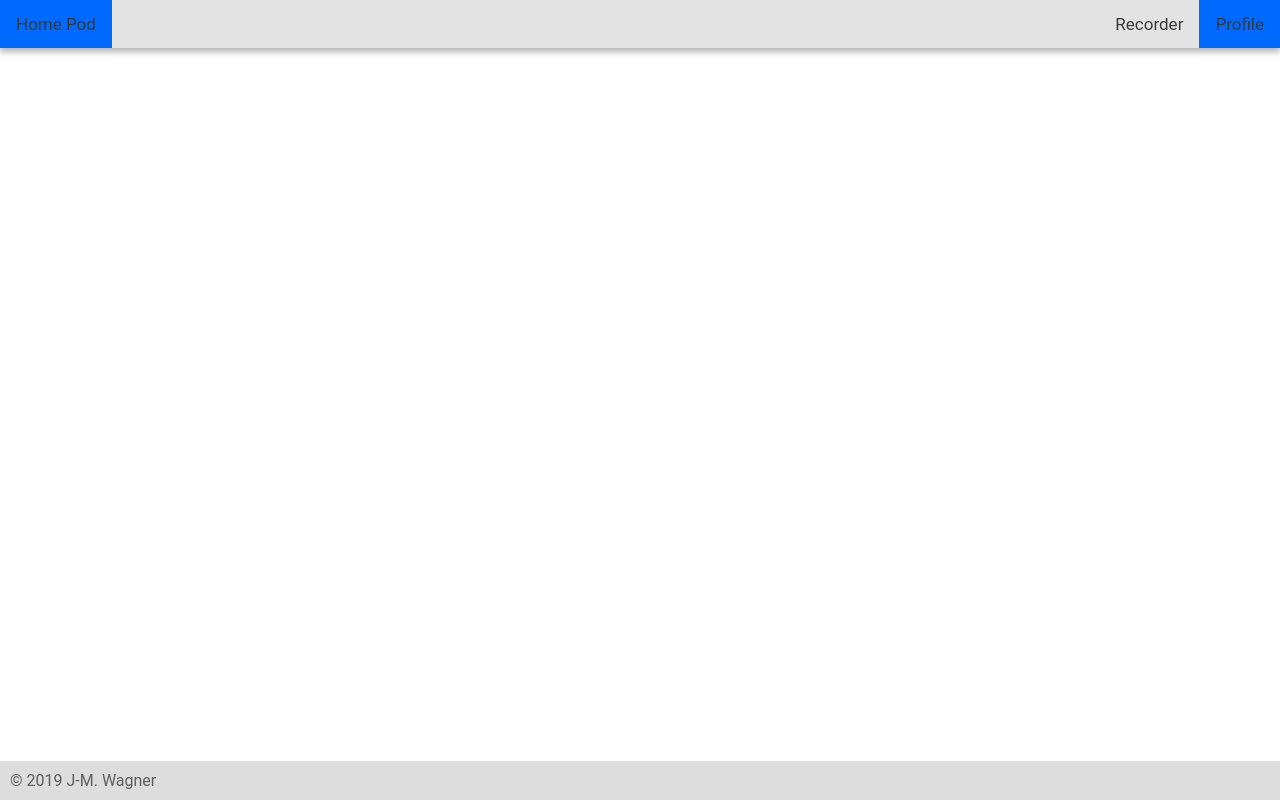
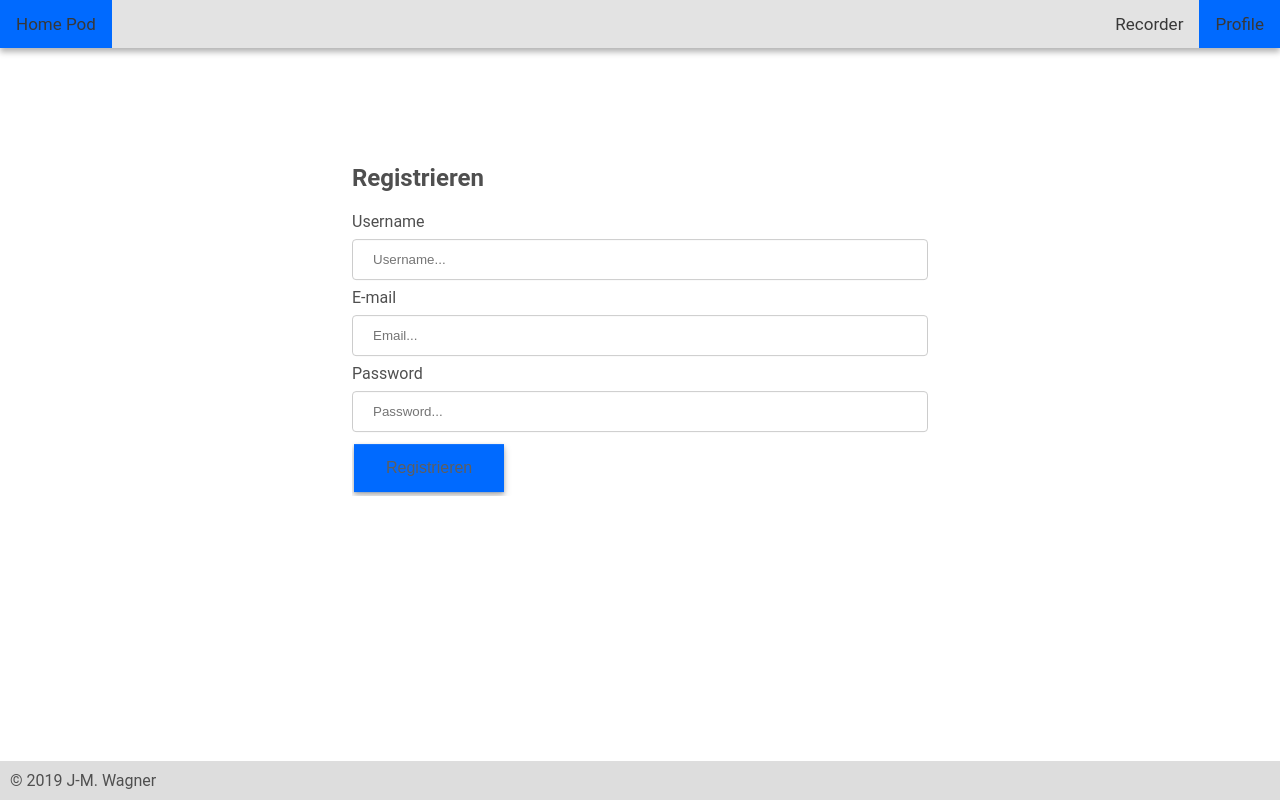
Before and after one commit to WagnerJM/home_pod_client, a Vue app: page /signup in a window 1280 px wide. Built offline with nearby package versions, Linux system fonts and the light colour scheme.

Commit message:
added SignUp Form

```diff
--- a/src/assets/main.css
+++ b/src/assets/main.css
@@ -1,7 +1,7 @@
 :root {
   --primary: #006aff;
   --main-font: "Roboto", sans-serif;
-  --main-font-color: #5e5e5e;
+  --main-font-color: #4f4f4f;
   --topnav-bg-color: #e3e3e3;
   --topnav-font-color: #383838;
 }
@@ -240,6 +240,7 @@ button {
   font-size: 16px;
   margin: 4px 2px;
   cursor: pointer;
+  box-shadow: 0 2px 4px 0 rgba(0, 0, 0, 0.2), 0 4px 8px 0 rgba(0, 0, 0, 0.2);
 }
 
 button:hover {
--- a/src/router/index.js
+++ b/src/router/index.js
@@ -3,6 +3,7 @@ import Router from "vue-router";
 import Home from "../views/Home.vue";
 
 import Login from "../views/auth/Login.vue";
+import SignUp from "../views/auth/SignUp.vue";
 
 import store from "../store";
 Vue.use(Router);
@@ -11,10 +12,16 @@ export default new Router({
   mode: "history",
   routes: [
     {
+      path: "/signup",
+      name: "signup",
+      component: SignUp
+    },
+    {
       path: "/login",
       name: "login",
       component: Login
     },
+
     {
       path: "/",
       name: "home",
--- /dev/null
+++ b/src/views/auth/SignUp.vue
@@ -0,0 +1,21 @@
+<template>
+  <div class="container">
+    <form>
+      <h2>Registrieren</h2>
+      <label>Username</label>
+      <input type="text" name="username" placeholder="Username...">
+      <label>E-mail</label>
+      <input type="text" name="email" placeholder="Email...">
+      <label>Password</label>
+      <input type="password" name="password" placeholder="Password...">
+      <button>Registrieren</button>
+    </form>
+  </div>
+</template>
+
+<script>
+export default {};
+</script>
+
+<style>
+</style>
```
Also changed, not shown: src/views/auth/Logout.vue (added, +8 -0 lines).
